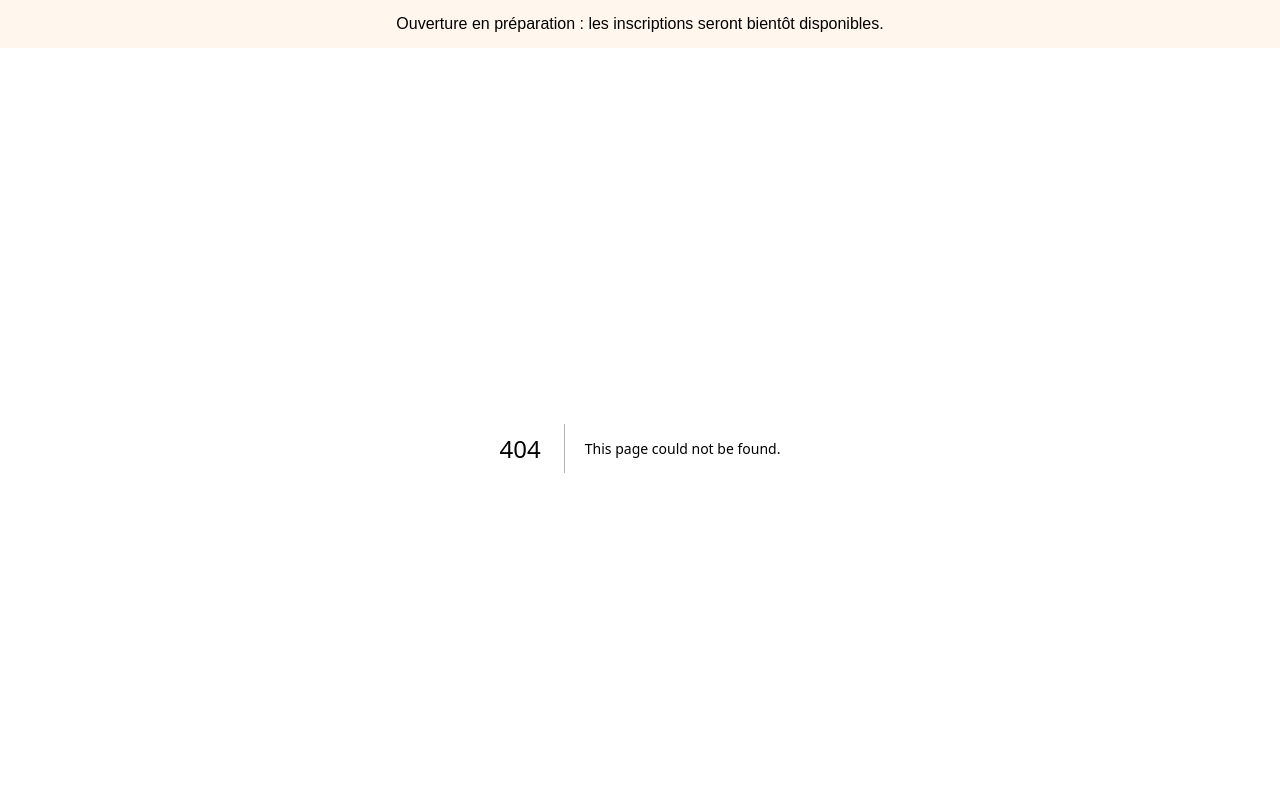
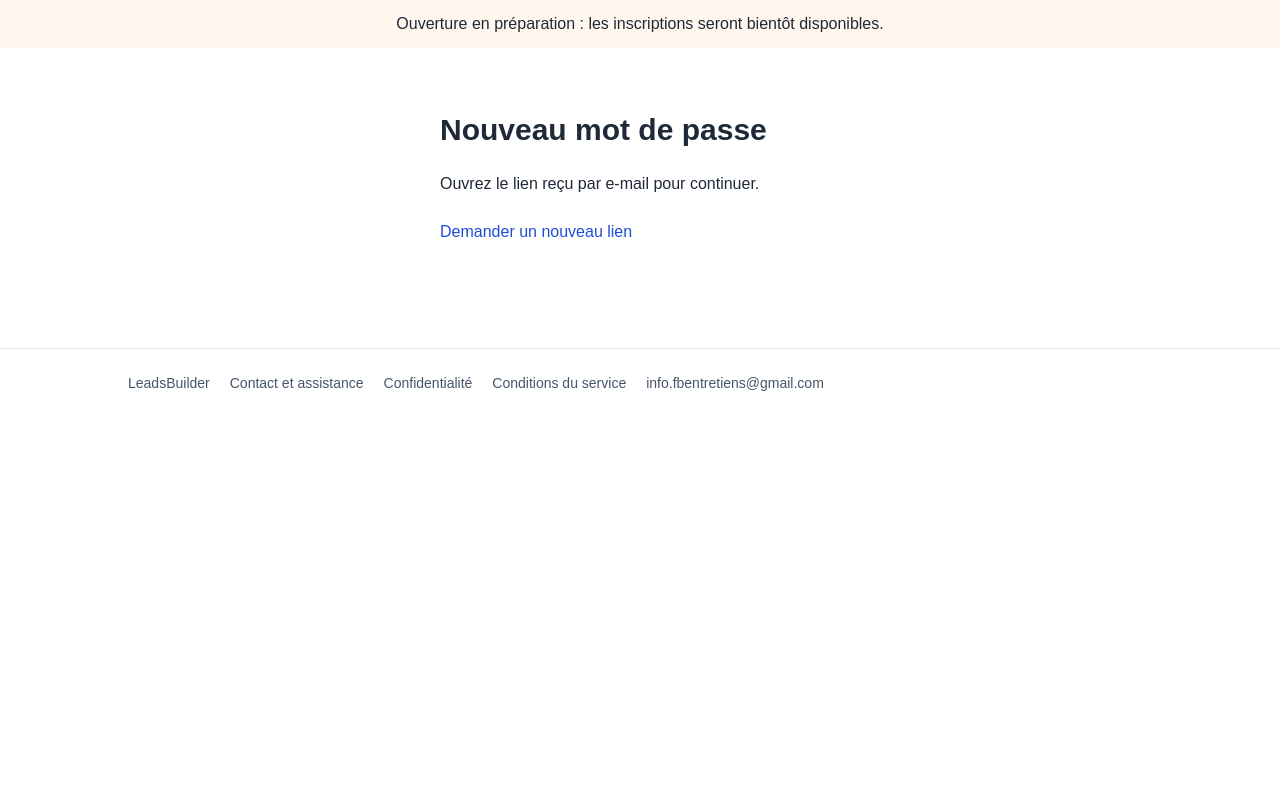
Before and after one commit to infofbentretiens-code/leadsbuilder, a Next.js app: page /auth/reset-password in a window 1280 px wide. Before the commit this address had no page. Shown: the top 800 px of the page. Built offline with nearby package versions, Linux system fonts and the light colour scheme.

Commit message:
Corriger app/auth/reset-password

```diff
--- /dev/null
+++ b/app/auth/reset-password/page.js
@@ -0,0 +1,7 @@
+'use client';
+import {useState,useEffect} from 'react';
+import Link from 'next/link';
+export default function Reset(){const [token,setToken]=useState(''),[password,setPassword]=useState(''),[confirm,setConfirm]=useState(''),[message,setMessage]=useState(''),[busy,setBusy]=useState(false),[done,setDone]=useState(false);
+useEffect(()=>{const received=new URLSearchParams(window.location.hash.slice(1)).get('token');if(received)setToken(received);window.history.replaceState(null,'',window.location.pathname);},[]);
+async function submit(e){e.preventDefault();if(password!==confirm){setMessage('Les mots de passe ne correspondent pas.');return;}setBusy(true);try{const r=await fetch('/api/auth/reset-password',{method:'POST',headers:{'Content-Type':'application/json'},body:JSON.stringify({token,password})});const d=await r.json();setMessage(d.message||d.error);if(r.ok){setDone(true);setPassword('');setConfirm('');}}catch{setMessage('Connexion impossible. Réessayez.');}finally{setBusy(false);}}
+return <main className="max-w-md mx-auto p-6 py-16"><h1 className="text-3xl font-bold mb-6">Nouveau mot de passe</h1>{!done&&token&&<form onSubmit={submit} className="space-y-4"><label htmlFor="password" className="block">Mot de passe (12 caractères minimum)</label><input id="password" type="password" autoComplete="new-password" minLength={12} maxLength={72} required value={password} onChange={e=>setPassword(e.target.value)} className="border rounded p-3 w-full"/><label htmlFor="confirm" className="block">Confirmer le mot de passe</label><input id="confirm" type="password" autoComplete="new-password" required value={confirm} onChange={e=>setConfirm(e.target.value)} className="border rounded p-3 w-full"/><button disabled={busy} className="bg-blue-600 text-white rounded p-3 w-full">{busy?'Enregistrement…':'Enregistrer mon mot de passe'}</button></form>}{!token&&!done&&<p>Ouvrez le lien reçu par e-mail pour continuer.</p>}{message&&<p role="status" className="my-4">{message}</p>}<p className="mt-6"><Link href={done?'/auth/login':'/auth/forgot-password'} className="text-blue-700">{done?'Se connecter':'Demander un nouveau lien'}</Link></p></main>;}
```
